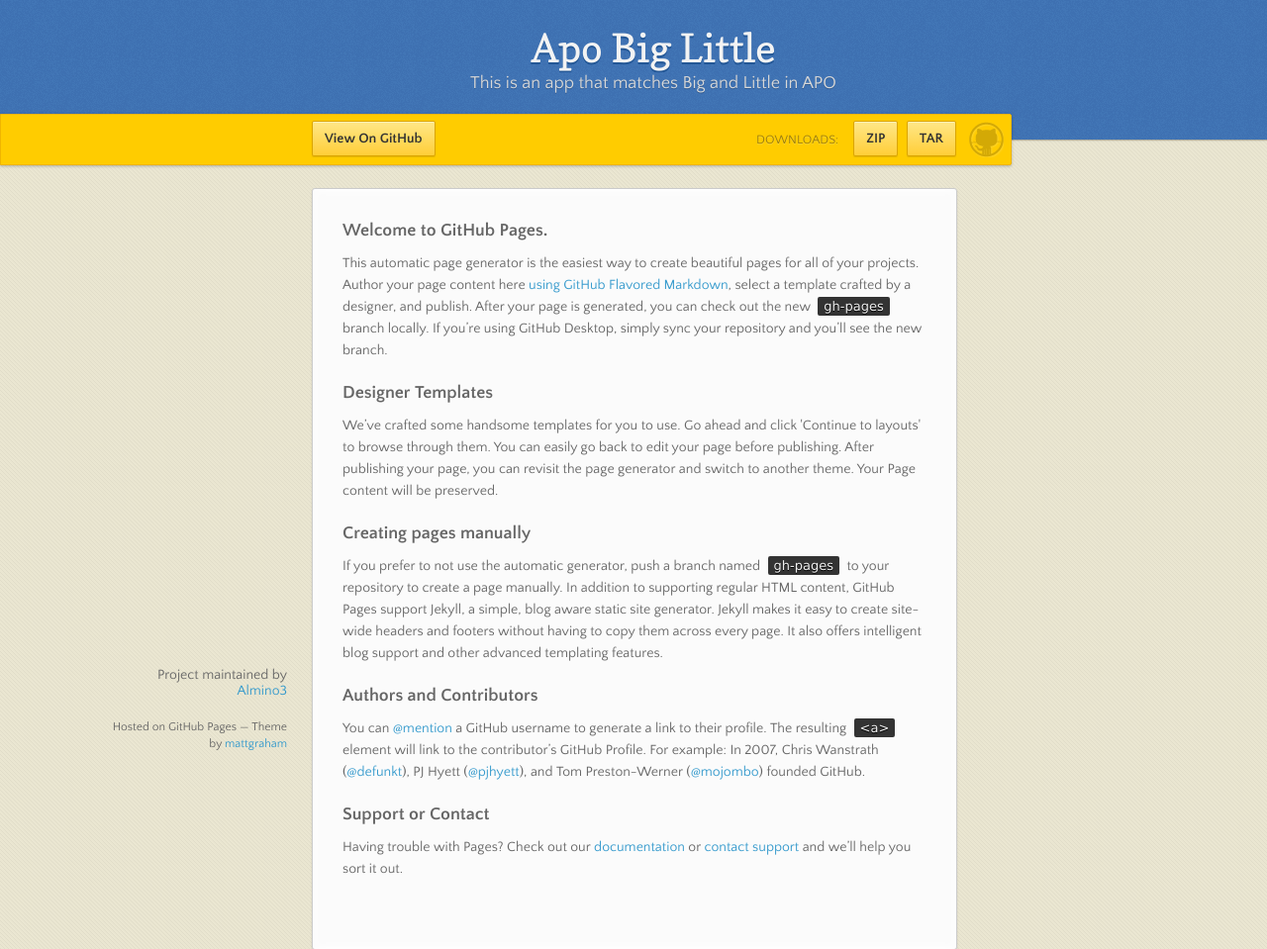
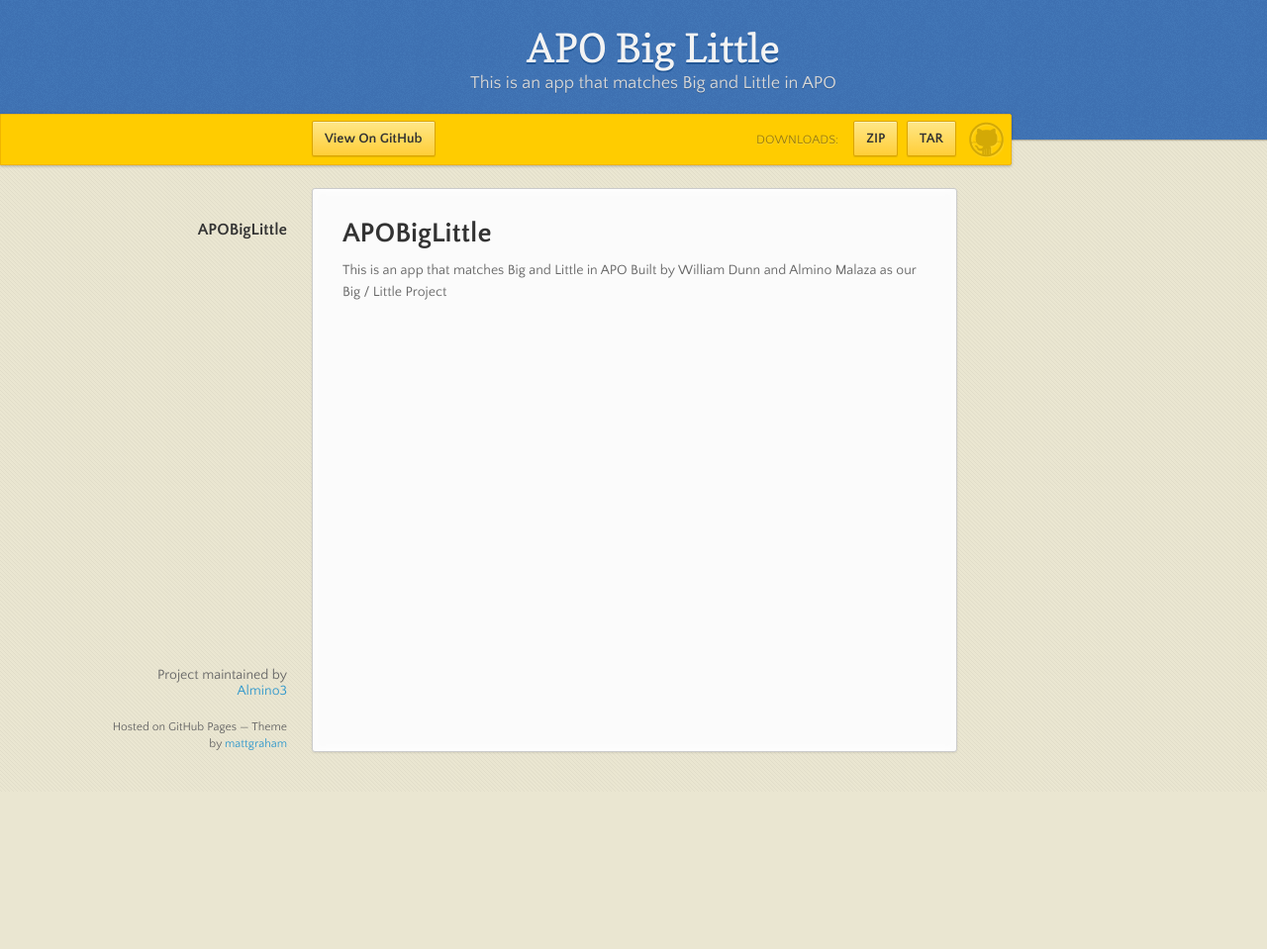
Before and after one commit to Almino3/APOBigLittle, a plain HTML site: page index.html in a window 1280 px wide. Shown: the top 959 px of the page at 99% size. After the commit the page ends 800 px from the top, so only its background shows below. Drawn offline with nearby package versions, Linux system fonts and the light colour scheme.

```diff
--- a/index.html
+++ b/index.html
@@ -3,7 +3,7 @@
   <head>
     <meta charset="utf-8">
     <meta http-equiv="X-UA-Compatible" content="chrome=1">
-    <title>Apo Big Little by Almino3</title>
+    <title>APO Big Little by Almino3</title>
     <link rel="stylesheet" href="stylesheets/styles.css">
     <link rel="stylesheet" href="stylesheets/github-dark.css">
     <script src="https://ajax.googleapis.com/ajax/libs/jquery/1.7.1/jquery.min.js"></script>
@@ -17,7 +17,7 @@
   <body>
 
       <header>
-        <h1>Apo Big Little</h1>
+        <h1>APO Big Little</h1>
         <p>This is an app that matches Big and Little in APO</p>
       </header>
 
@@ -39,30 +39,11 @@
         <ul></ul>
       </nav>
       <section>
-        <h3>
-<a id="welcome-to-github-pages" class="anchor" href="#welcome-to-github-pages" aria-hidden="true"><span class="octicon octicon-link"></span></a>Welcome to GitHub Pages.</h3>
+        <h1>
+<a id="apobiglittle" class="anchor" href="#apobiglittle" aria-hidden="true"><span class="octicon octicon-link"></span></a>APOBigLittle</h1>
 
-<p>This automatic page generator is the easiest way to create beautiful pages for all of your projects. Author your page content here <a href="https://guides.github.com/features/mastering-markdown/">using GitHub Flavored Markdown</a>, select a template crafted by a designer, and publish. After your page is generated, you can check out the new <code>gh-pages</code> branch locally. If you’re using GitHub Desktop, simply sync your repository and you’ll see the new branch.</p>
-
-<h3>
-<a id="designer-templates" class="anchor" href="#designer-templates" aria-hidden="true"><span class="octicon octicon-link"></span></a>Designer Templates</h3>
-
-<p>We’ve crafted some handsome templates for you to use. Go ahead and click 'Continue to layouts' to browse through them. You can easily go back to edit your page before publishing. After publishing your page, you can revisit the page generator and switch to another theme. Your Page content will be preserved.</p>
-
-<h3>
-<a id="creating-pages-manually" class="anchor" href="#creating-pages-manually" aria-hidden="true"><span class="octicon octicon-link"></span></a>Creating pages manually</h3>
-
-<p>If you prefer to not use the automatic generator, push a branch named <code>gh-pages</code> to your repository to create a page manually. In addition to supporting regular HTML content, GitHub Pages support Jekyll, a simple, blog aware static site generator. Jekyll makes it easy to create site-wide headers and footers without having to copy them across every page. It also offers intelligent blog support and other advanced templating features.</p>
-
-<h3>
-<a id="authors-and-contributors" class="anchor" href="#authors-and-contributors" aria-hidden="true"><span class="octicon octicon-link"></span></a>Authors and Contributors</h3>
-
-<p>You can <a href="https://github.com/blog/821" class="user-mention">@mention</a> a GitHub username to generate a link to their profile. The resulting <code>&lt;a&gt;</code> element will link to the contributor’s GitHub Profile. For example: In 2007, Chris Wanstrath (<a href="https://github.com/defunkt" class="user-mention">@defunkt</a>), PJ Hyett (<a href="https://github.com/pjhyett" class="user-mention">@pjhyett</a>), and Tom Preston-Werner (<a href="https://github.com/mojombo" class="user-mention">@mojombo</a>) founded GitHub.</p>
-
-<h3>
-<a id="support-or-contact" class="anchor" href="#support-or-contact" aria-hidden="true"><span class="octicon octicon-link"></span></a>Support or Contact</h3>
-
-<p>Having trouble with Pages? Check out our <a href="https://help.github.com/pages">documentation</a> or <a href="https://github.com/contact">contact support</a> and we’ll help you sort it out.</p>
+<p>This is an app that matches Big and Little in APO
+Built by William Dunn and Almino Malaza as our Big / Little Project</p>
       </section>
       <footer>
         <p>Project maintained by <a href="https://github.com/Almino3">Almino3</a></p>
```
Also changed, not shown: params.json (+1 -1 lines).
